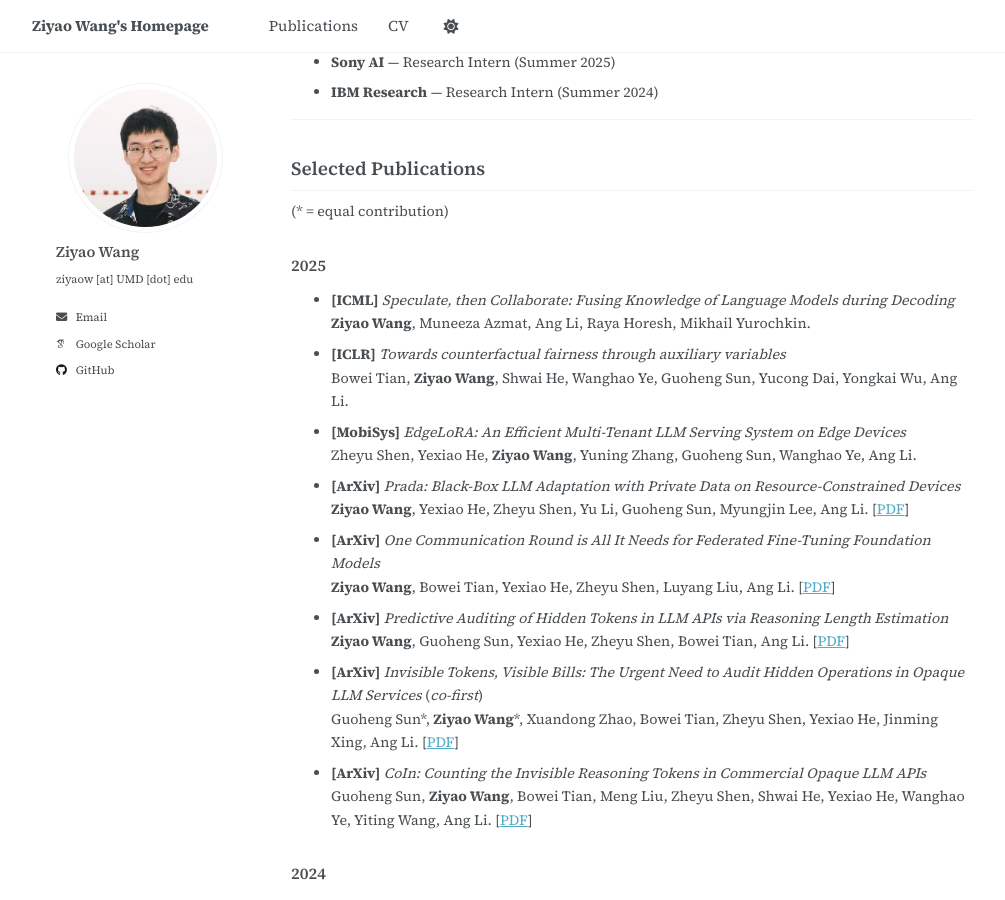
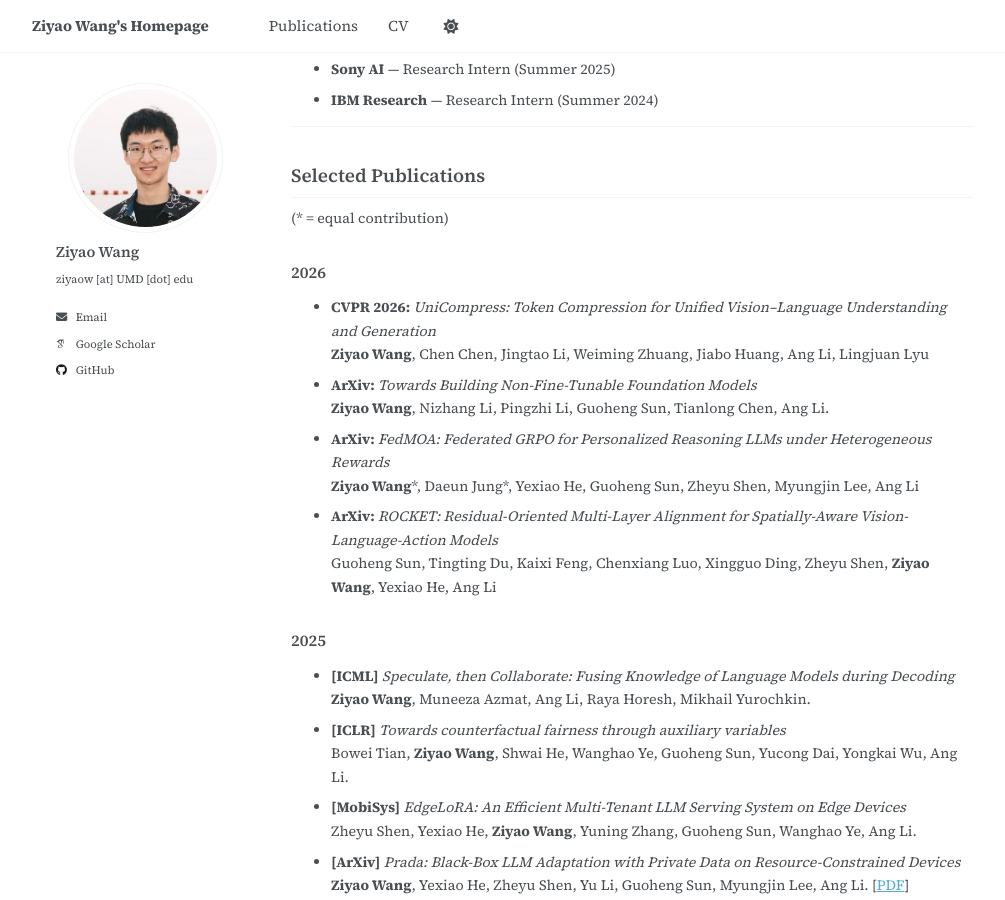
Before and after one commit to ziyaow1010/ziyaow1010.github.io, a Jekyll site: the page built from _pages/about.md, in a window 1280 px wide and 900 px high, scrolled down 1732 px. Shown: the whole window, without its empty margins (32-1037 px from the left). Built offline with Jekyll 4.4.1, drawn with Linux system fonts in a browser that asks for light colours; some web fonts are replaced; a script that is not in the unit is left out; some of the changed text lies outside the part shown.

Commit message:
Update about.md

```diff
--- a/_pages/about.md
+++ b/_pages/about.md
@@ -43,7 +43,8 @@ My research focuses on collaborative foundation models and practical efficiency,
 
 ## News and Updates
 
-- **2025.08:** 🎉 I finished my Research internship at **Sony AI**. We submitted a paper about visual token compression in unified models.
+- **2025.06:** 🎉 One paper is accepted at **CVPR 2026**.
+- **2025.08:** 🎉 I finished my Research internship at **Sony AI**.
 - **2025.06:** 🎉 One paper is accepted at **MobiSys 2025**.
 - **2025.02:** 🎉 One paper is accepted at **ICML 2025**.
 - **2024.10:** 🎉 Two papers are accepted at **CCS 2024**. One of the papers received the **Distinguished Paper Award**. Congrats to all co-authors!
@@ -70,6 +71,16 @@ My research focuses on collaborative foundation models and practical efficiency,
 
 ## Selected Publications
 (* = equal contribution)
+
+### 2026
+- **CVPR 2026:** *UniCompress: Token Compression for Unified Vision–Language Understanding and Generation*
+  **Ziyao Wang**, Chen Chen, Jingtao Li, Weiming Zhuang, Jiabo Huang, Ang Li, Lingjuan Lyu
+- **ArXiv:** *Towards Building Non-Fine-Tunable Foundation Models*
+  **Ziyao Wang**, Nizhang Li, Pingzhi Li, Guoheng Sun, Tianlong Chen, Ang Li.
+- **ArXiv:** *FedMOA: Federated GRPO for Personalized Reasoning LLMs under Heterogeneous Rewards*
+  **Ziyao Wang**\*, Daeun Jung\*, Yexiao He, Guoheng Sun, Zheyu Shen, Myungjin Lee, Ang Li
+- **ArXiv:** *ROCKET: Residual-Oriented Multi-Layer Alignment for Spatially-Aware Vision-Language-Action Models*
+  Guoheng Sun, Tingting Du, Kaixi Feng, Chenxiang Luo, Xingguo Ding, Zheyu Shen, **Ziyao Wang**, Yexiao He, Ang Li
 
 ### 2025
 - **[ICML]** *Speculate, then Collaborate: Fusing Knowledge of Language Models during Decoding*
```
